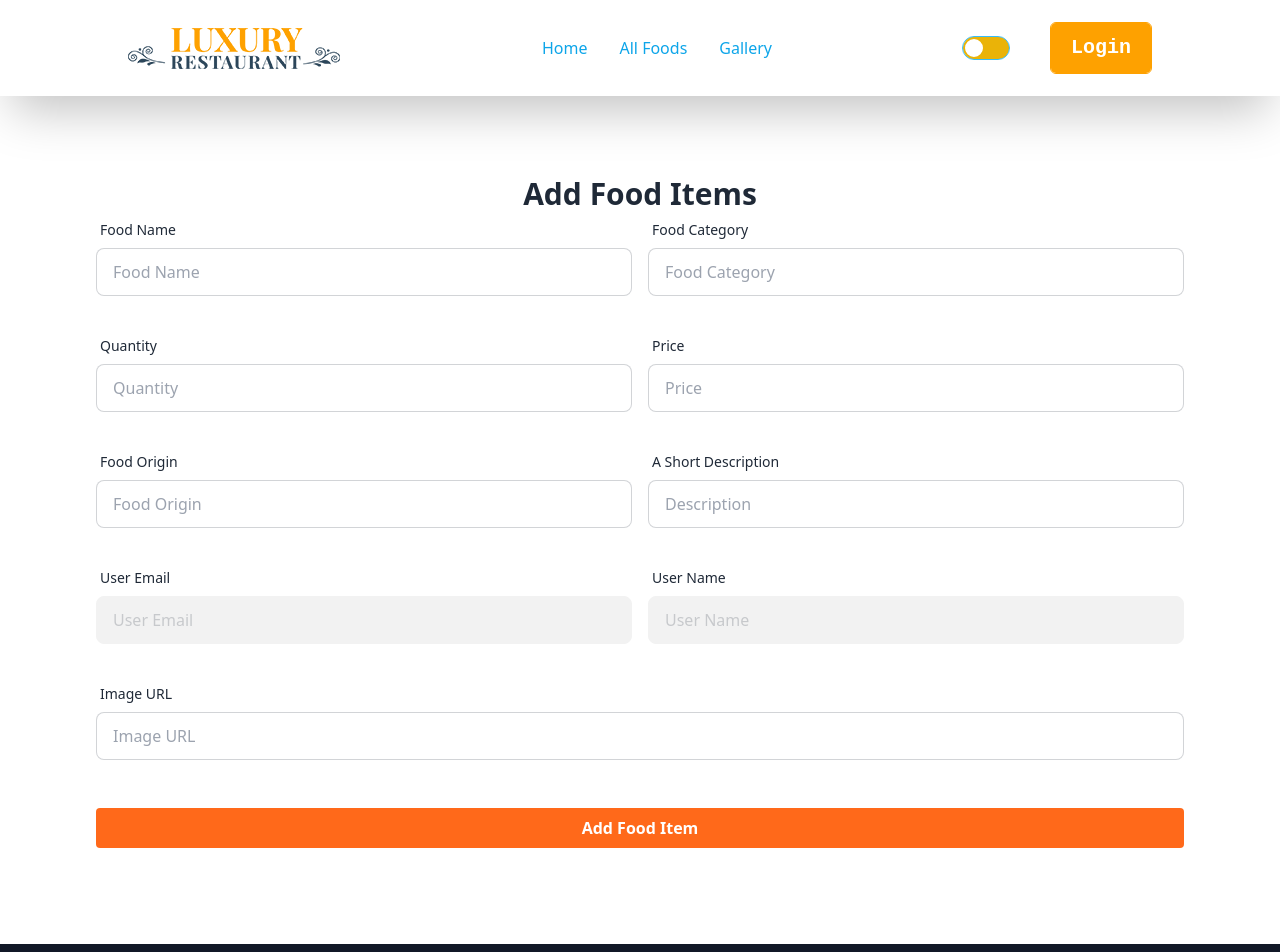
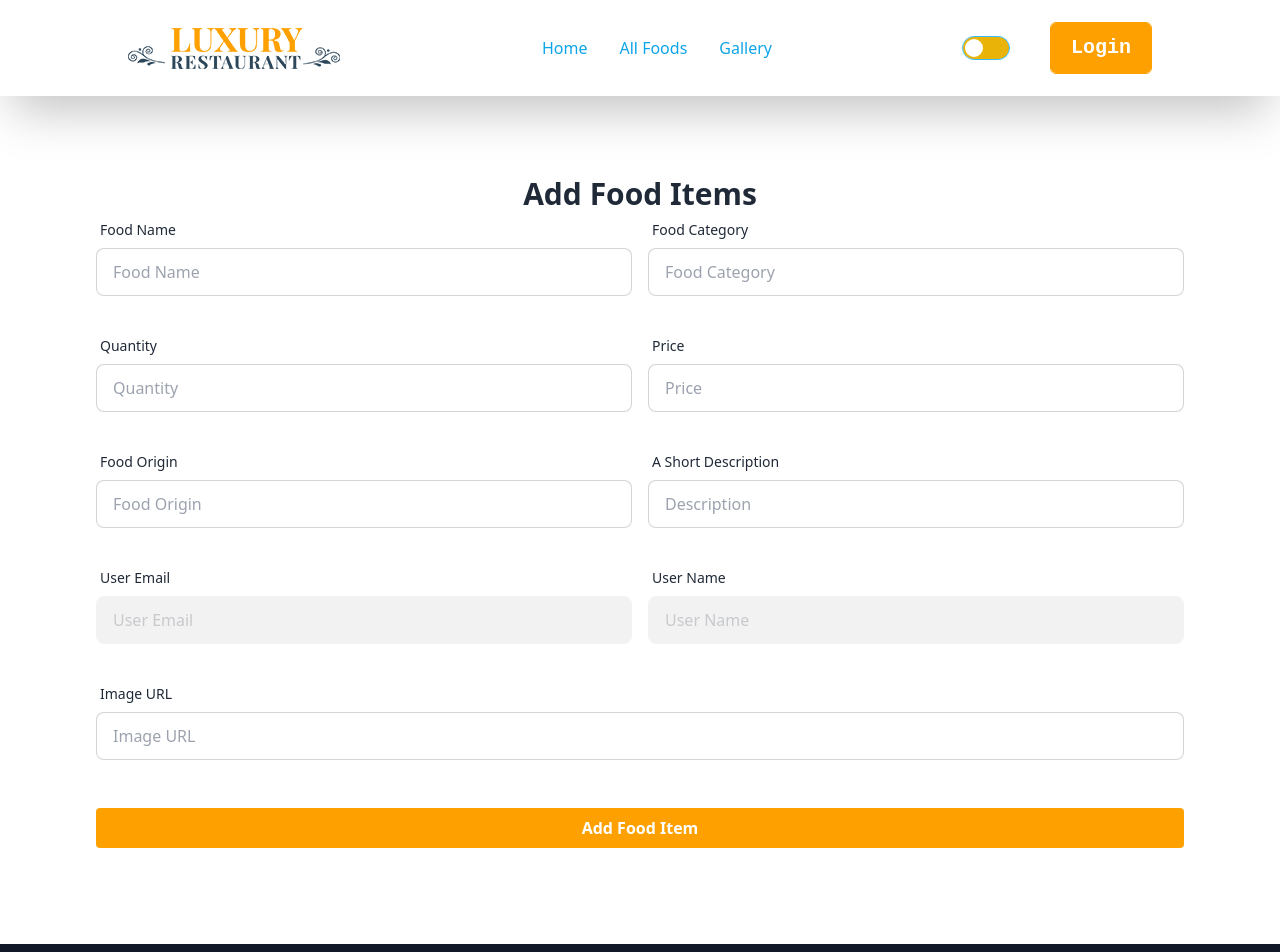
Before and after one commit to Mazbauddin/my-portfolio, a React (Vite) app: page /add-food in a window 1280 px wide. Shown: the top 952 px of the page. Built offline with nearby package versions, Linux system fonts and the light colour scheme; no server answers.

Commit message:
readmd file

```diff
--- a/src/Pages/AddFood/AddFood.jsx
+++ b/src/Pages/AddFood/AddFood.jsx
@@ -188,7 +188,7 @@ const AddFood = () => {
         <input
           type="submit"
           value="Add Food Item"
-          className=" px-4 w-full py-2 mt-4 rounded bg-[#ff691a]  hover:bg-[#5991e6] duration-200 text-white cursor-pointer font-semibold"
+          className=" px-4 w-full py-2 mt-4 rounded bg-[#fea100]  hover:bg-black  duration-200 text-white cursor-pointer font-semibold"
         />
       </form>
     </div>
--- a/src/Pages/Login/Login.jsx
+++ b/src/Pages/Login/Login.jsx
@@ -33,13 +33,14 @@ const Login = () => {
         const loggedInUser = result.user;
         console.log(loggedInUser);
         const user = { email };
-        axios
-          .post("https://server-lime-chi.vercel.app/jwt", user, {
+        axios.post`${import.meta.env.VITE_API_URL}/jwt/${
+          (user,
+          {
             withCredentials: true,
           })
-          .then((res) => {
-            console.log(res.data);
-          });
+        }`.then((res) => {
+          console.log(res.data);
+        });
         // new end
         setLoading(false);
         if (result.user) {
```
